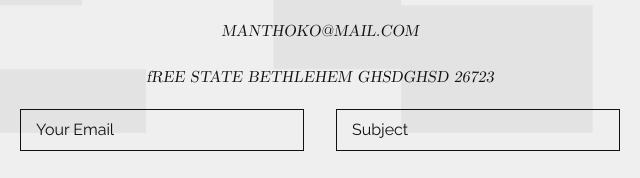
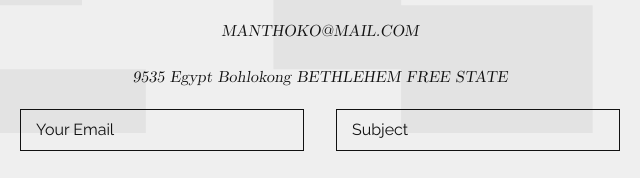
Before and after one commit to MentalSage/manthoko-jenny, a plain HTML site: page index.html in a window 1280 px wide. Shown: the part 3443-3621 px from the top of the page, 320-960 px from the left. Drawn offline with nearby package versions, Linux system fonts and the light colour scheme; files whose address does not match are found by name.

Commit message:
Update index.html

```diff
--- a/index.html
+++ b/index.html
@@ -135,7 +135,7 @@
         </div>
         <p>0564765475757</p>
         <p>MANTHOKO@MAIL.COM</p>
-        <p>fREE STATE BETHLEHEM GHSDGHSD 26723</p>
+        <p>  9535 Egypt Bohlokong BETHLEHEM FREE STATE</p>
 
 
         <form>
```
